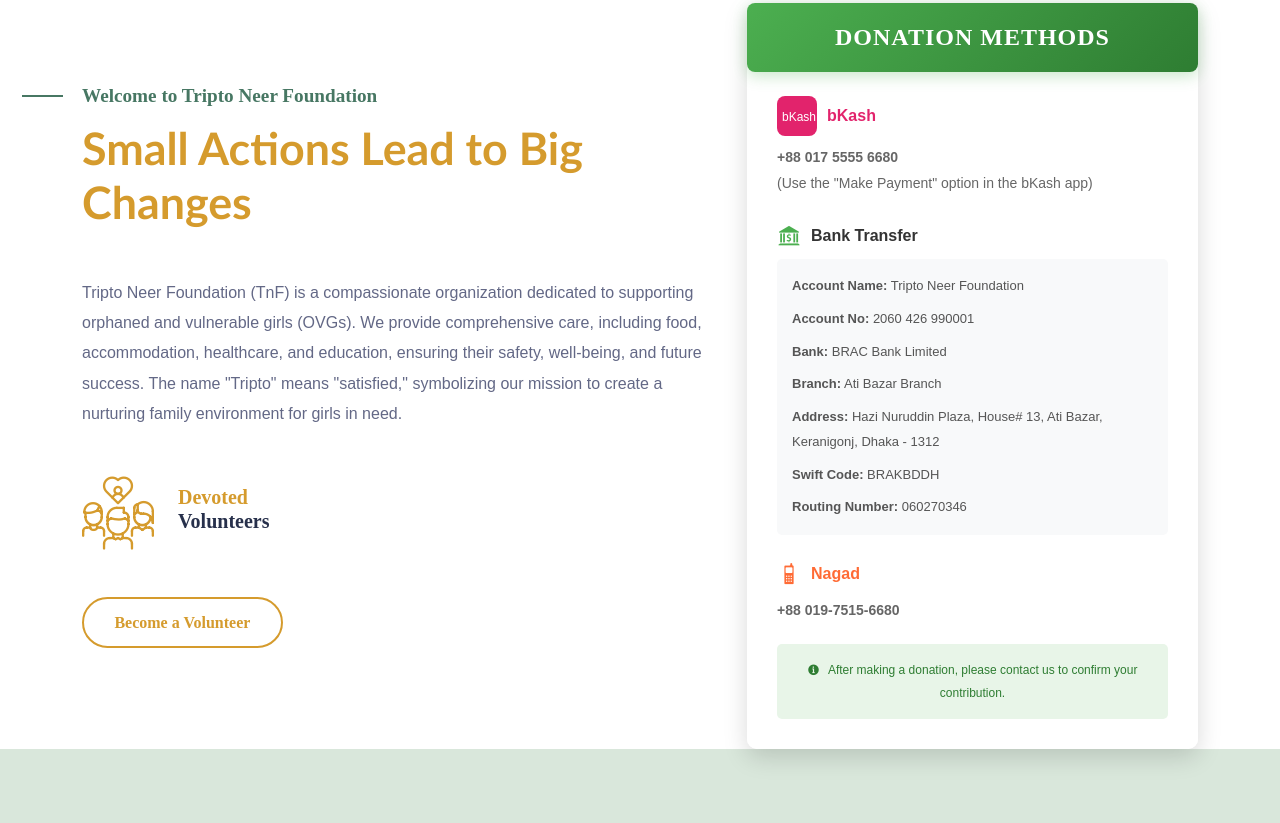
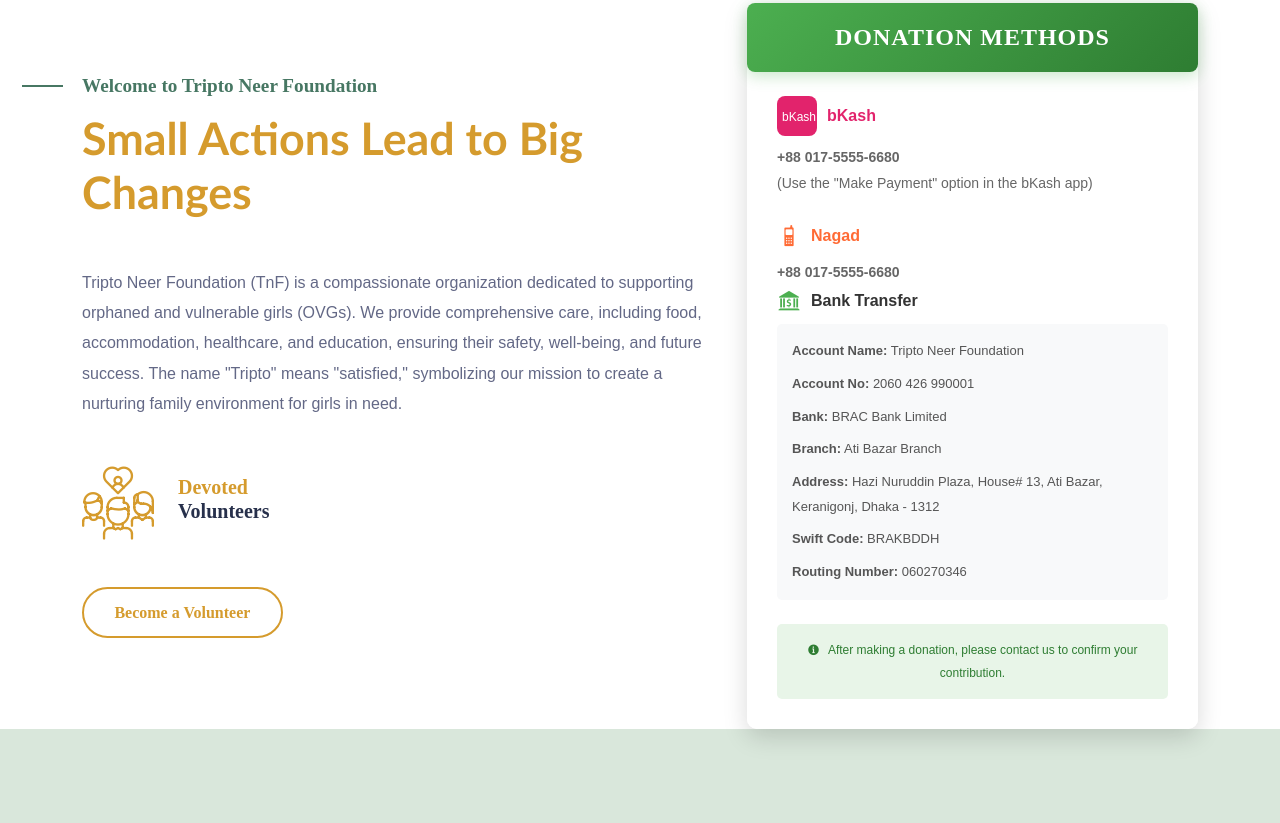
Before and after one commit to rezw4n/Triptoneer, a plain HTML site: page index.html in a window 1280 px wide. Shown: the part 817-1640 px from the top of the page. Drawn offline with Linux system fonts and the light colour scheme; files whose address does not match are found by name.

Commit message:
Updated nagad number and placing of it.

```diff
--- a/index.html
+++ b/index.html
@@ -251,8 +251,19 @@
                                         <strong style="color: #E2236C;">bKash</strong>
                                     </div>
                                     <p style="color: #666; margin: 0; font-size: 14px;">
-                                        <strong>+88 017 5555 6680</strong><br>
+                                        <strong>+88 017-5555-6680</strong><br>
                                         (Use the "Make Payment" option in the bKash app)
+                                    </p>
+                                </div>
+
+                                <!-- Nagad Section -->
+                                <div class="payment-method">
+                                    <div class="d-flex align-items-center mb-2">
+                                        <i class="icofont-mobile-phone" style="font-size: 24px; color: #FF6B35; margin-right: 10px;"></i>
+                                        <strong style="color: #FF6B35;">Nagad</strong>
+                                    </div>
+                                    <p style="color: #666; margin: 0; font-size: 14px;">
+                                        <strong>+88 017-5555-6680</strong>
                                     </p>
                                 </div>
 
@@ -273,16 +284,7 @@
                                     </div>
                                 </div>
 
-                                <!-- Nagad Section -->
-                                <div class="payment-method">
-                                    <div class="d-flex align-items-center mb-2">
-                                        <i class="icofont-mobile-phone" style="font-size: 24px; color: #FF6B35; margin-right: 10px;"></i>
-                                        <strong style="color: #FF6B35;">Nagad</strong>
-                                    </div>
-                                    <p style="color: #666; margin: 0; font-size: 14px;">
-                                        <strong>+88 019-7515-6680</strong>
-                                    </p>
-                                </div>
+
 
                                 <div style="margin-top: 20px; padding: 15px; background: #e8f5e8; border-radius: 5px;">
                                     <p style="margin: 0; font-size: 12px; color: #2e7d32; text-align: center;">
```
